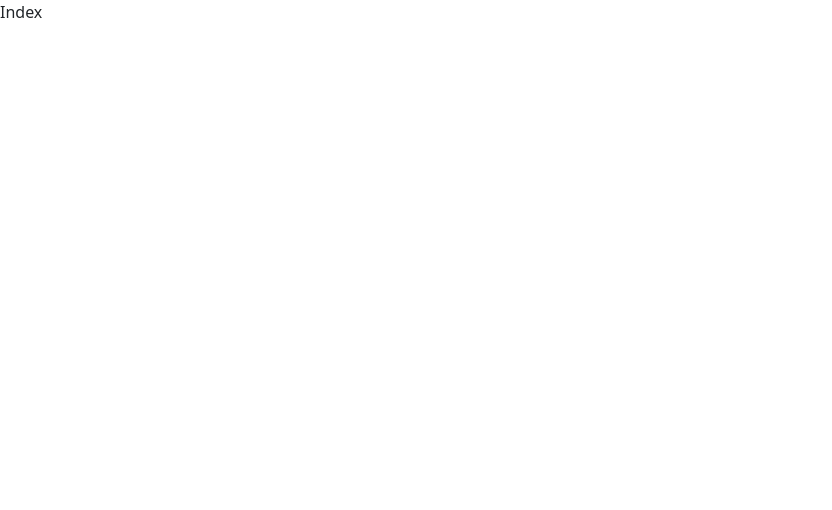
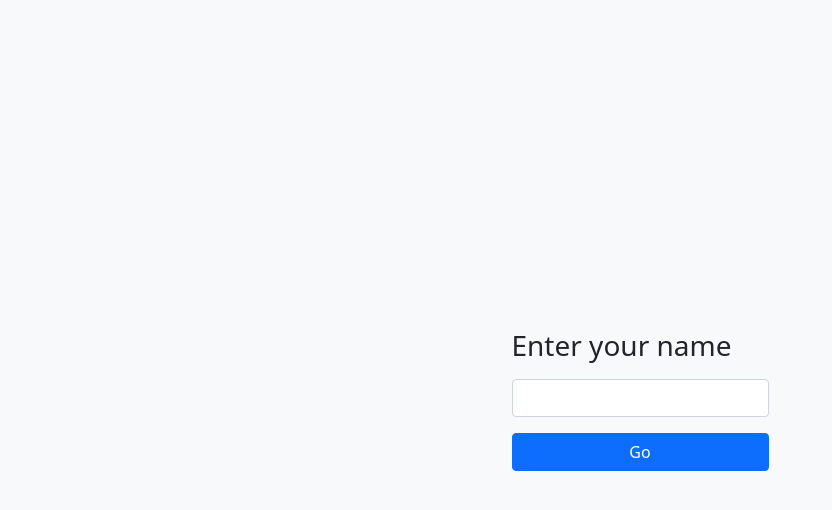
Before and after one commit to saltycrane/ariadne-relay-subscriptions, a Next.js app in the folder react-relay-webapp/: page / in a window 1280 px wide. Shown: the top 510 px of the page, without its empty margins (0-832 px from the left). Built offline with nearby package versions, Linux system fonts and the light colour scheme.

Commit message:
dumb "enter name" form

```diff
--- /dev/null
+++ b/react-relay-webapp/src/index.tsx
@@ -0,0 +1,35 @@
+import { useState } from "react";
+import { Button, Input } from "reactstrap";
+
+/**
+ * Index
+ */
+export default function Index() {
+  return (
+    <div className="align-items-center bg-light d-flex h-100 justify-content-center">
+      <EnterName />
+    </div>
+  );
+}
+
+/**
+ * EnterName
+ */
+function EnterName() {
+  const [name, setName] = useState("");
+
+  return (
+    <div>
+      <h1 className="fs-3 mb-3">Enter your name</h1>
+      <Input
+        className="mb-3"
+        onChange={(event) => setName(event.target.value)}
+        type="text"
+        value={name}
+      />
+      <Button block color="primary">
+        Go
+      </Button>
+    </div>
+  );
+}
--- a/react-relay-webapp/src/pages/_app.tsx
+++ b/react-relay-webapp/src/pages/_app.tsx
@@ -1,6 +1,7 @@
 import type { AppProps } from "next/app";
 
 import "bootstrap/dist/css/bootstrap.min.css";
+import "../styles.css";
 
 export default function MyApp({ Component, pageProps }: AppProps) {
   return <Component {...pageProps} />;
--- a/react-relay-webapp/src/pages/index.tsx
+++ b/react-relay-webapp/src/pages/index.tsx
@@ -1,3 +1 @@
-export default function Index() {
-  return <div>Index</div>;
-}
+export { default } from "..";
--- /dev/null
+++ b/react-relay-webapp/src/styles.css
@@ -0,0 +1,7 @@
+html, body {
+  height: 100%;
+}
+
+#__next {
+  height: 100%;
+}
```
